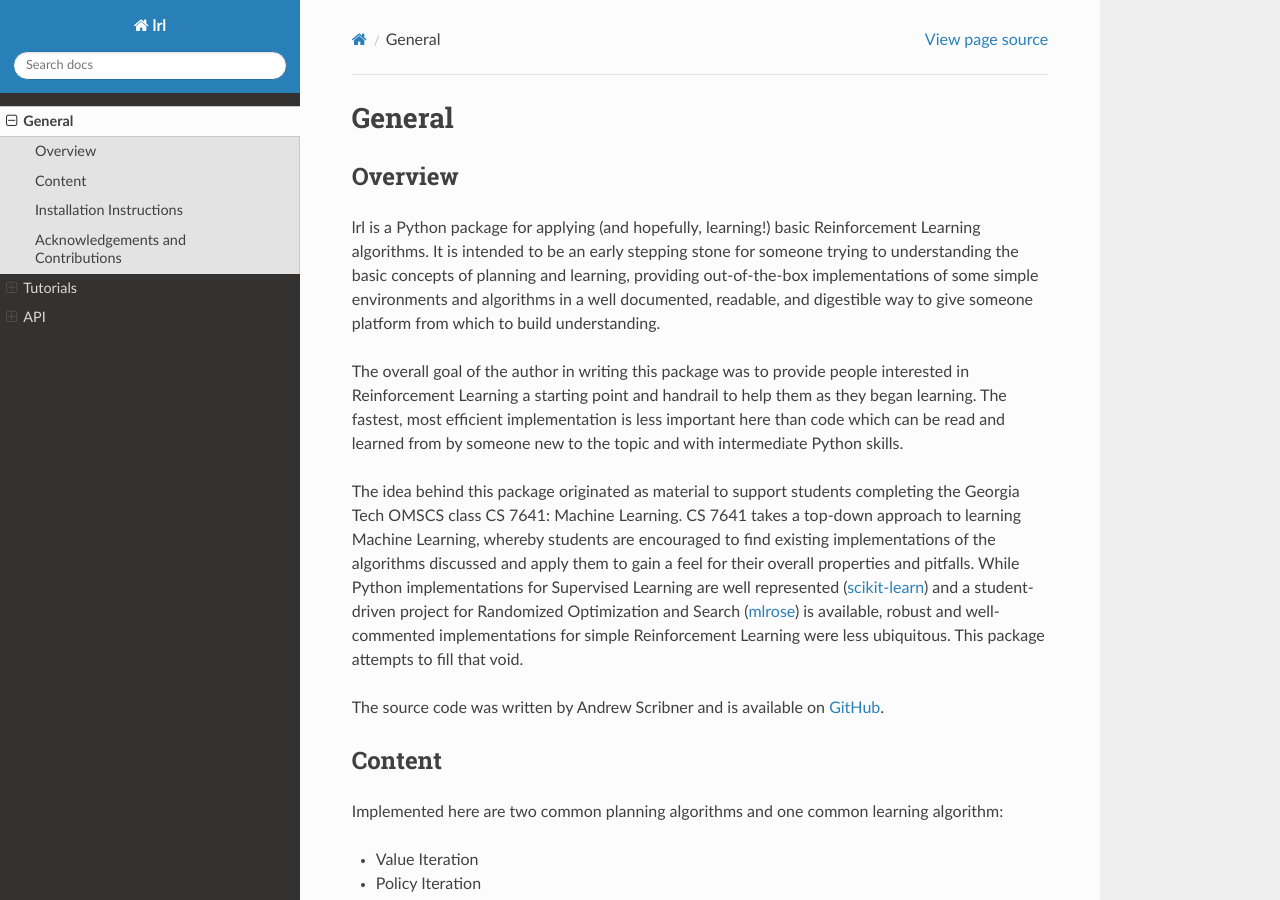
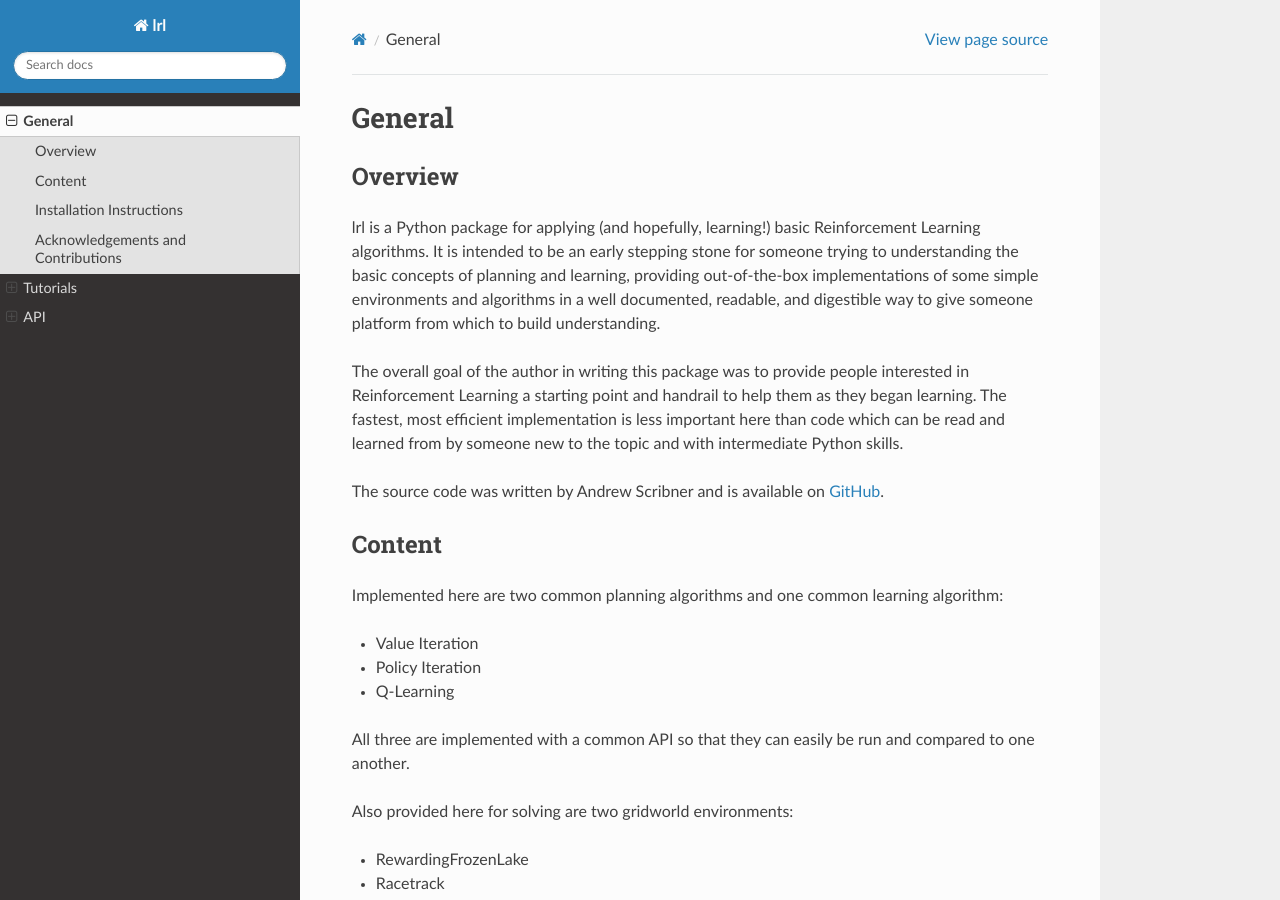
Before and after one commit to ca-scribner/lrl, a Sphinx documentation site: the page built from docs/source/general.rst, in a window 1280 px wide and 900 px high. Built offline with Sphinx 7.4.7 and the Read the Docs theme 2.0.0, drawn with Linux system fonts in a browser that asks for light colours.

Commit message:
Update docs

```diff
--- a/docs/source/general.rst
+++ b/docs/source/general.rst
@@ -7,8 +7,6 @@ Overview
 lrl is a Python package for applying (and hopefully, learning!) basic Reinforcement Learning algorithms.  It is intended to be an early stepping stone for someone trying to understanding the basic concepts of planning and learning, providing out-of-the-box implementations of some simple environments and algorithms in a well documented, readable, and digestible way to give someone platform from which to build understanding.
 
 The overall goal of the author in writing this package was to provide people interested in Reinforcement Learning a starting point and handrail to help them as they began learning.  The fastest, most efficient implementation is less important here than code which can be read and learned from by someone new to the topic and with intermediate Python skills.
-
-The idea behind this package originated as material to support students completing the Georgia Tech OMSCS class CS 7641: Machine Learning.  CS 7641 takes a top-down approach to learning Machine Learning, whereby students are encouraged to find existing implementations of the algorithms discussed and apply them to gain a feel for their overall properties and pitfalls.  While Python implementations for Supervised Learning are well represented (`scikit-learn <https://scikit-learn.org/>`_) and a student-driven project for Randomized Optimization and Search (`mlrose <https://mlrose.readthedocs.io/>`_) is available, robust and well-commented implementations for simple Reinforcement Learning were less ubiquitous.  This package attempts to fill that void.
 
 The source code was written by Andrew Scribner and is available on `GitHub <https://github.com/ca-scribner/lrl>`_.
 
```
